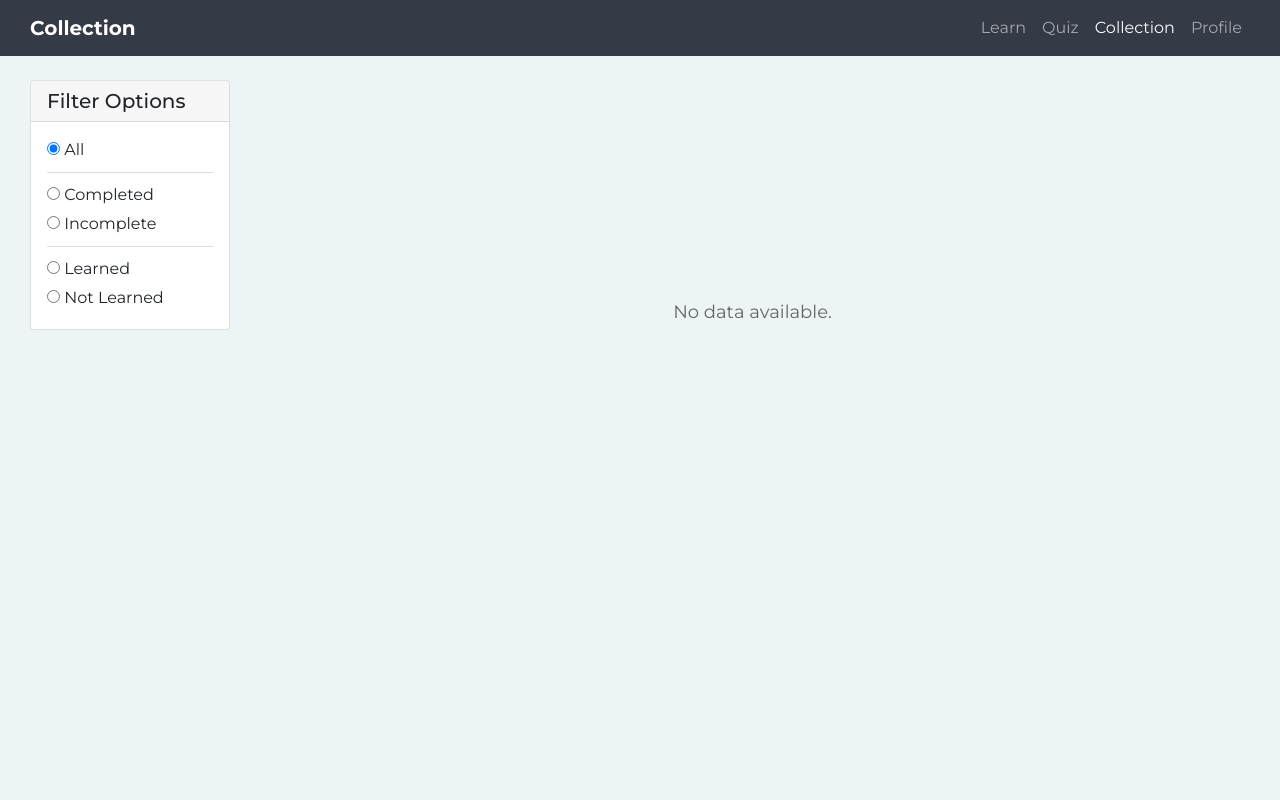
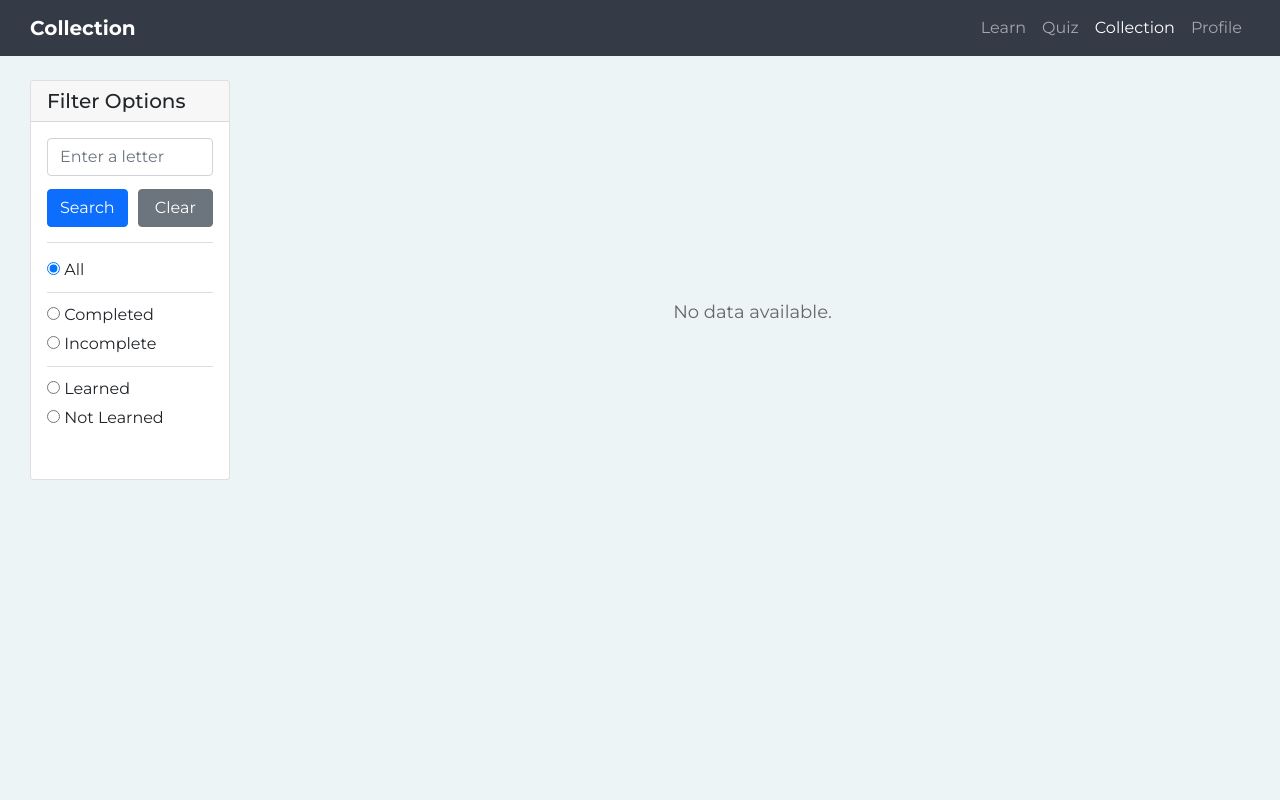
Before and after one commit to jmnery/Abakamay, a Flask app: page /collection in a window 1280 px wide. Run offline with Flask 3, Linux system fonts and the light colour scheme; the visitor is signed in with stand-in values (Sample User, id 1); data that the repository does not hold is empty; some libraries are stand-ins or nearby versions.

Commit message:
Collection Search Filter

```diff
--- a/app.py
+++ b/app.py
@@ -477,6 +477,7 @@ def collection():
     syllable_data = {}
     for letter_doc in words_docs:
         letter_data = letter_doc.to_dict()
+        letter = letter_doc.id
         syllables = letter_data.get('syllables', {})
 
         # Organize the words in each syllable and check if they're learned or completed
@@ -487,7 +488,8 @@ def collection():
                     'extension': word.get('extension', ''),
                     'value': word.get('value', ''),
                     'learned': word.get('text') in learned_words,
-                    'completed': word.get('text') in completed_words
+                    'completed': word.get('text') in completed_words,
+                    'letter': letter
                 }
                 for word in words_list if word
             ]
@@ -496,7 +498,7 @@ def collection():
             else:
                 syllable_data[syllable].extend(words)
 
-    # Pass the data to the template
+    print("syllable data: ", syllable_data)
     return render_template('tabs/collection.html', syllable_data=syllable_data)
 
 # POST route to handle quiz submission
--- a/templates/tabs/collection.html
+++ b/templates/tabs/collection.html
@@ -13,7 +13,7 @@ content %}
 
   .filter-card {
     width: 200px;
-    max-height: 250px;
+    max-height: 400px;
     overflow: hidden;
     box-sizing: border-box;
     margin-right: 25px;
@@ -228,6 +228,47 @@ content %}
     <h5 class="card-header">Filter Options</h5>
     <div class="card-body">
       <div class="filter-options">
+        <!-- Search Input and Button -->
+        <div
+          class="mb-3"
+          style="padding-bottom: 0 !important; margin-bottom: 0 !important"
+        >
+          <input
+            type="text"
+            id="search-input"
+            placeholder="Enter a letter"
+            maxlength="1"
+            class="form-control mb-2"
+            style="width: 100%"
+          />
+        </div>
+        <div
+          class="mb-3"
+          style="
+            padding-bottom: 0 !important;
+            display: flex;
+            gap: 10px;
+            margin-bottom: 0 !important;
+          "
+        >
+          <button
+            id="search-button"
+            class="btn btn-primary"
+            style="flex: 1; margin-bottom: 0 !important"
+          >
+            Search
+          </button>
+          <button
+            id="clear-button"
+            class="btn btn-secondary"
+            style="flex: 1; margin-bottom: 0 !important"
+            onclick="document.getElementById('search-input').value='';"
+          >
+            Clear
+          </button>
+        </div>
+
+        <hr />
         <!-- Main Filter Group -->
         <label>
           <input type="radio" name="filter-main" value="all" checked /> All
@@ -267,7 +308,7 @@ content %}
       <div class="no-data-message">
         <p>No data available.</p>
       </div>
-      {% else %} {% for syllable, words in syllable_data.items() %}
+      {% else %} {% for syllable, words in syllable_data.items()|sort %}
       <div class="letter-section">
         <div class="letter-heading">{{ syllable }}</div>
         <div class="word-boxes">
@@ -362,6 +403,8 @@ content %}
     const filterLearn = document.querySelectorAll('input[name="filter-learn"]');
     const wordBoxes = document.querySelectorAll(".word-box");
     const letterSections = document.querySelectorAll(".letter-section");
+    const searchInput = document.getElementById("search-input");
+    const searchButton = document.getElementById("search-button");
 
     // Helper function to get the checked filter value
     const getCheckedValue = (filters) => {
@@ -379,6 +422,7 @@ content %}
       const filterMainValue = getCheckedValue(filterMain);
       const filterCompleteValue = getCheckedValue(filterComplete);
       const filterLearnValue = getCheckedValue(filterLearn);
+      const searchValue = searchInput.value.trim().toLowerCase();
 
       // Iterate over each letter section
       letterSections.forEach((section) => {
@@ -388,6 +432,9 @@ content %}
         boxes.forEach((box) => {
           const isCompleted = box.classList.contains("completed");
           const isLearned = box.querySelector(".bookmark.learned") !== null;
+          const wordText = box
+            .querySelector(".word-text")
+            .textContent.toLowerCase();
 
           // Show or hide the word box based on the filters
           let showBox = true;
@@ -411,6 +458,10 @@ content %}
             showBox = true;
           }
 
+          // Check if the box should be shown based on the search input
+          if (searchValue.length === 1 && !wordText.startsWith(searchValue)) {
+            showBox = false;
+          }
           // Show or hide the box
           if (showBox) {
             box.style.display = "flex"; // Show the box
@@ -421,7 +472,7 @@ content %}
         });
 
         // If no boxes are visible in this section, hide the section and its letter heading
-        const letterHeading = section.querySelector(".letter-heading");
+
         if (visibleCount === 0) {
           section.style.display = "none";
         } else {
@@ -442,6 +493,68 @@ content %}
     filterLearn.forEach((radio) => {
       radio.addEventListener("change", applyFilters);
     });
+    // Attach event listener to search button
+    searchButton.addEventListener("click", applyFilters);
+
+    // Function to filter word boxes based on the search input
+    const filterByLetter = () => {
+      const searchValue = searchInput.value.trim().toLowerCase();
+
+      // Check if search value is exactly one character
+      if (searchValue.length !== 1) {
+        alert("Please enter only one letter.");
+        return; // Exit if the input is invalid
+      }
+
+      // Iterate over each letter section
+      letterSections.forEach((section) => {
+        const boxes = section.querySelectorAll(".word-box");
+        let visibleCount = 0;
+
+        boxes.forEach((box) => {
+          const wordText = box
+            .querySelector(".word-text")
+            .textContent.toLowerCase();
+
+          // Check if the box should be shown based on the search input
+          if (wordText.startsWith(searchValue)) {
+            box.style.display = "flex"; // Show the box
+            visibleCount++;
+          } else {
+            box.style.display = "none"; // Hide the box
+          }
+        });
+
+        // If no boxes are visible in this section, hide the section and its letter heading
+        const letterHeading = section.querySelector(".letter-heading");
+        if (visibleCount === 0) {
+          section.style.display = "none";
+        } else {
+          section.style.display = "block"; // Show the section if any word box is visible
+        }
+      });
+    };
+
+    // Attach event listener to search button
+    searchButton.addEventListener("click", filterByLetter);
+
+    // Optional: Add an event listener for pressing 'Enter' key to trigger the search
+    searchInput.addEventListener("keypress", function (e) {
+      if (e.key === "Enter") {
+        filterByLetter();
+      }
+    });
+
+    // Restrict input to single character and no spaces
+    searchInput.addEventListener("input", function () {
+      this.value = this.value.replace(/[^a-zA-Z]/g, "").slice(0, 1);
+    });
+    document
+      .getElementById("clear-button")
+      .addEventListener("click", function () {
+        document.getElementById("search-input").value = ""; // Clear the input
+        applyFilters(); // Reapply filters to show all words
+      });
 
     // Initial filter application
     applyFilters();
```
